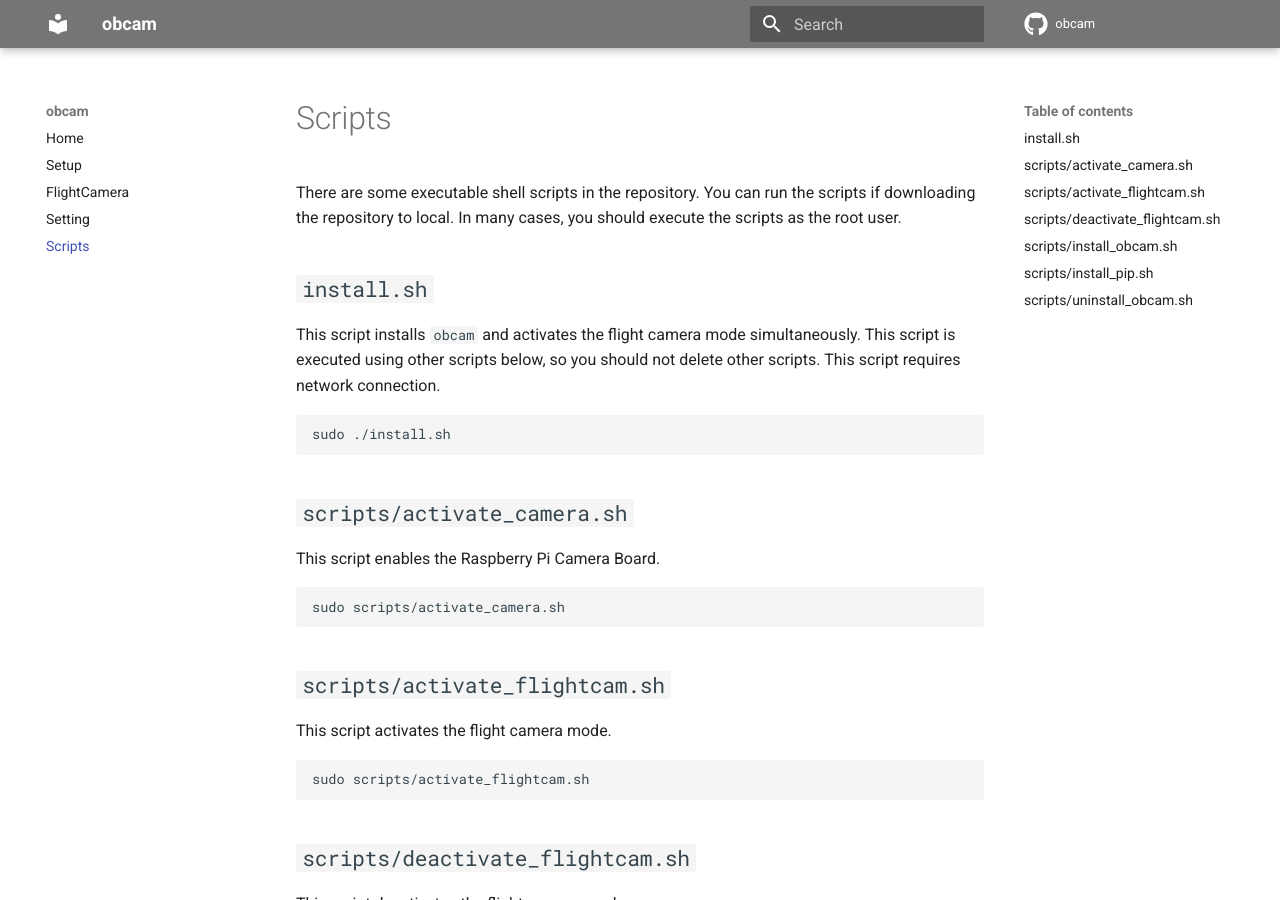
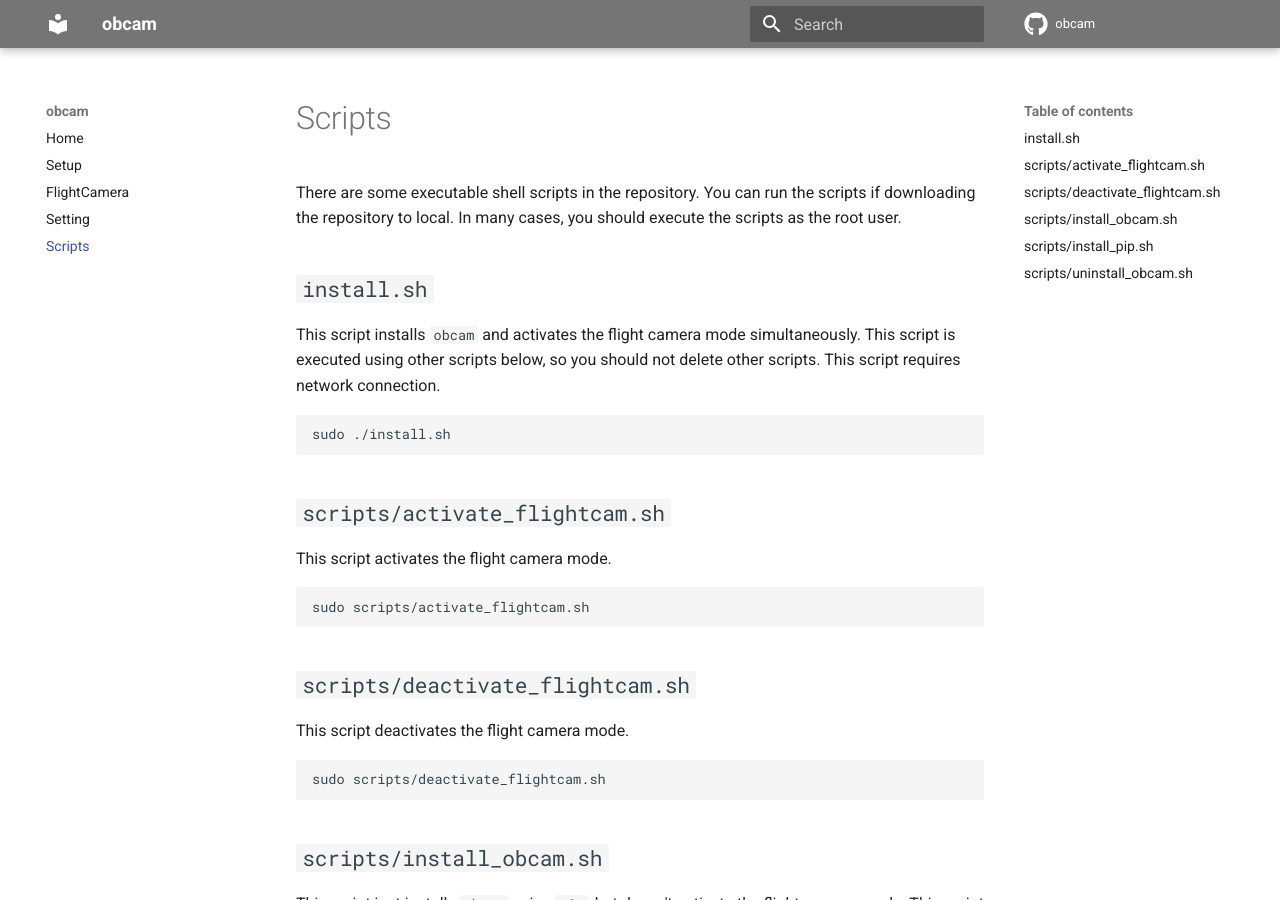
Before and after one commit to FROM-THE-EARTH/obcam, an MkDocs documentation site: the page built from docs/scripts.md, in a window 1280 px wide and 900 px high. Built offline with MkDocs 1.6.1 and Material for MkDocs 9.7.7, drawn with Linux system fonts in a browser that asks for light colours; comment, search, counter and statistics services are not loaded.

Commit message:
Removed `activate_camera.sh`.

````diff
--- a/docs/scripts.md
+++ b/docs/scripts.md
@@ -8,14 +8,6 @@ This script installs `obcam` and activates the flight camera mode simultaneously
 
 ```bash
 sudo ./install.sh
-```
-
-## `scripts/activate_camera.sh`
-
-This script enables the Raspberry Pi Camera Board.
-
-```bash
-sudo scripts/activate_camera.sh
 ```
 
 ## `scripts/activate_flightcam.sh`
````
Also changed, not shown: 2 other files.
